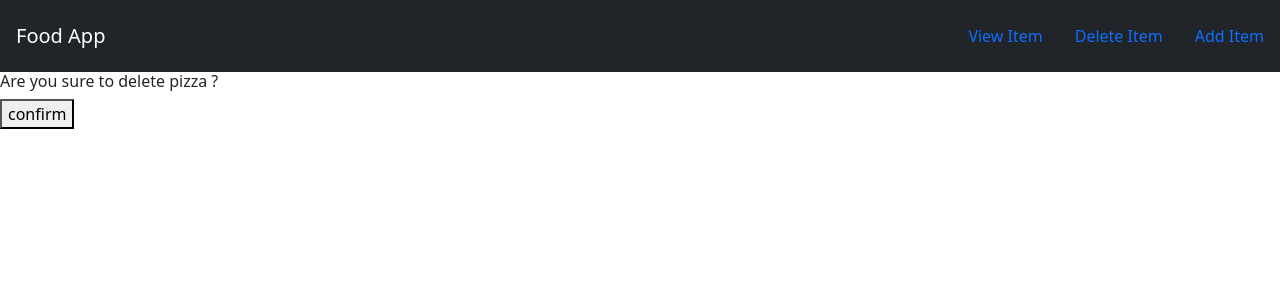
After one commit to SARIBEG10/DJANGO, a Django app: page /food/delete/5/ in a window 1280 px wide. The commit adds this page. Shown: the top 300 px of the page. Run offline with Django 3.2, Linux system fonts and the light colour scheme; data comes from the database, SQL or seed files in the repository; both versions use the stored data as it was after the commit.

Commit message:
CRUD in Django

```diff
--- a/food/templates/food/base.html
+++ b/food/templates/food/base.html
@@ -15,10 +15,9 @@
 	<a href="#" class="navbar-brand nav-link"> Food App </a>
 
 	<div class="navbar">
-		<a href="#" class="nav-item nav-link">Menu Item</a>
+		<a href="#" class="nav-item nav-link">View Item</a>
 		<a href="#" class="nav-item nav-link">Delete Item</a>
 		<a href="{% url 'food:create_item'%}" class="nav-item nav-link" >Add Item</a>
-		<a href="#" class="nav-item nav-link">View Item</a>
 
 	</div>
 
--- a/food/templates/food/index.html
+++ b/food/templates/food/index.html
@@ -19,7 +19,10 @@
 				<h6>${{ item.item_price}}</h6>
 			</div>
 			<div class="col-md-2">
-				<a href="{% url 'food:detail' item.id %}" class="btn btn-success"> Detail </a>
+				<a href="{% url 'food:detail' item.id %}" class="btn btn-success "> Detail </a>
+				<a href="{% url 'food:update_item' item.id %}" class="btn btn-success "> Update </a>
+				<a href="{% url 'food:delete_item' item.id %}" class="btn btn-success btn-lg"> Delete </a>
+
 			</div>
 		</div>
 	{% endfor %}
--- /dev/null
+++ b/food/templates/food/item-delete.html
@@ -0,0 +1,8 @@
+{% extends 'food/base.html' %}
+{% block body %}
+<form method="POST">
+	{% csrf_token %}
+	<h6>Are you sure to delete {{ item.item_name }} ?</h6>
+	<button type="submit"> confirm </button>
+</form>
+{% endblock %}
--- a/food/urls.py
+++ b/food/urls.py
@@ -5,6 +5,8 @@ app_name = 'food'
 urlpatterns = [
     path('', views.index, name='index'),
     path('item/', views.items, name='item'),
-    path('<int:item_id>', views.detail, name='detail'),
+    path('<int:item_id>/', views.detail, name='detail'),
     path('add/', views.create_item, name='create_item'),
+    path('update/<int:id>/', views.update_item, name='update_item'),
+    path('delete/<int:id>/', views.delete_item, name='delete_item'),
 ]
--- a/food/views.py
+++ b/food/views.py
@@ -32,3 +32,21 @@ def create_item(request):
         form.save()
         return redirect('food:index')
     return render(request, 'food/item-form.html', {'form': form})
+
+
+def update_item(request, id):
+    item = Item.objects.get(id=id)
+    form = ItemForm(request.POST or None, instance=item)
+
+    if form.is_valid():
+        form.save()
+        return redirect('food:index')
+    return render(request, 'food/item-form.html', {'form': form, 'item': item})
+
+
+def delete_item(request, id):
+    item = Item.objects.get(id=id)
+    if request.method == "POST":
+        item.delete()
+        return redirect('food:index')
+    return render(request, 'food/item-delete.html', {'item': item})
```
Also changed, not shown: db.sqlite3.
